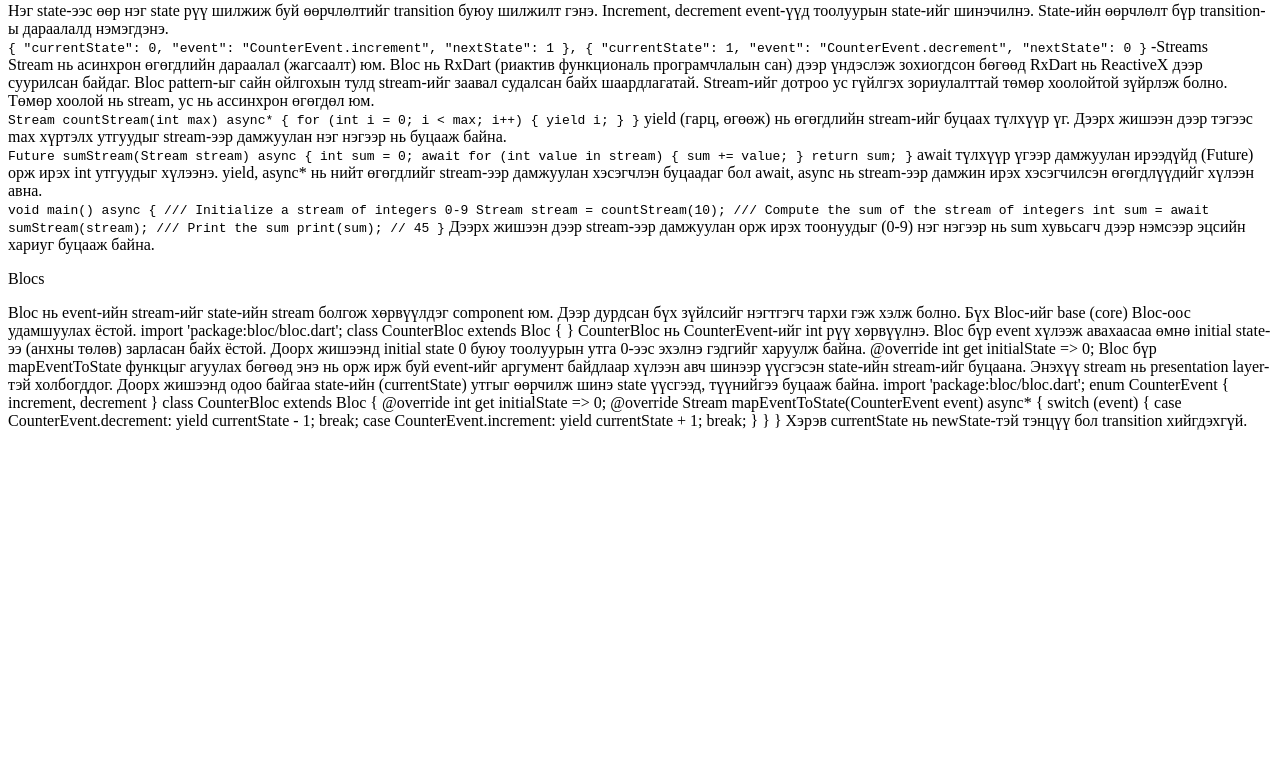
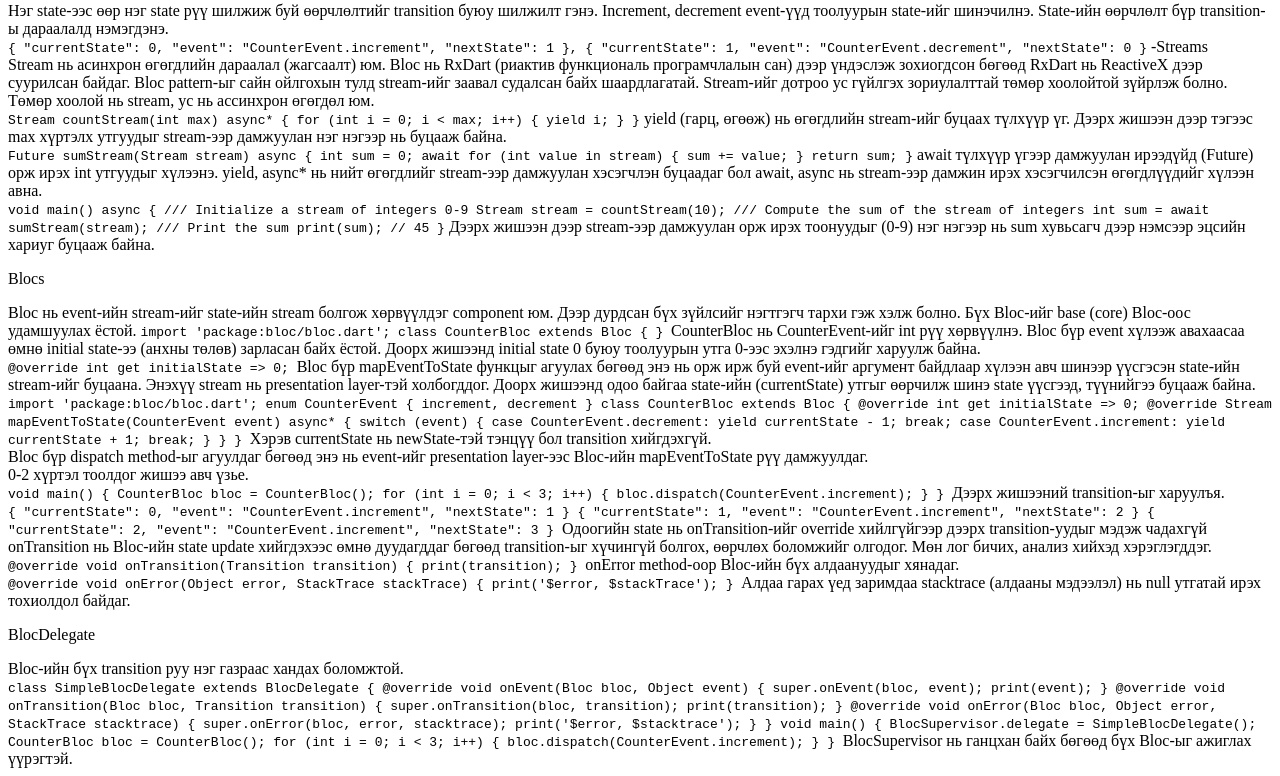
Before and after one commit to jargalbat/web, a plain HTML site: page bloc.html in a window 1280 px wide. Shown: the part 434-1210 px from the top of the page. Before the commit the page ends 880 px from the top, so only its background shows below. Drawn offline with Linux system fonts and the light colour scheme.

Commit message:
Update bloc.html

```diff
--- a/bloc.html
+++ b/bloc.html
@@ -62,19 +62,20 @@ await түлхүүр үгээр дамжуулан ирээдүйд (Future) о
 
 <p>Blocs<p/>
 Bloc нь event-ийн stream-ийг state-ийн stream болгож хөрвүүлдэг component юм. Дээр дурдсан бүх зүйлсийг нэгтгэгч тархи гэж хэлж болно. Бүх Bloc-ийг base (core) Bloc-оос удамшуулах ёстой.
-
+<code>
 import 'package:bloc/bloc.dart';
 
 class CounterBloc extends Bloc<CounterEvent, int> {
 
 }
-CounterBloc нь CounterEvent-ийг int рүү хөрвүүлнэ.
-Bloc бүр event хүлээж авахаасаа өмнө initial state-ээ (анхны төлөв) зарласан байх ёстой. Доорх жишээнд initial state 0 буюу тоолуурын утга 0-ээс эхэлнэ гэдгийг харуулж байна.
+</code>
+CounterBloc нь CounterEvent-ийг int рүү хөрвүүлнэ. Bloc бүр event хүлээж авахаасаа өмнө initial state-ээ (анхны төлөв) зарласан байх ёстой. Доорх жишээнд initial state 0 буюу тоолуурын утга 0-ээс эхэлнэ гэдгийг харуулж байна.<br>
+<code>
 @override
 int get initialState => 0;
-
-Bloc бүр mapEventToState функцыг агуулах бөгөөд энэ нь орж ирж буй event-ийг аргумент байдлаар хүлээн авч шинээр үүсгэсэн state-ийн stream-ийг буцаана. Энэхүү stream нь presentation layer-тэй холбогддог. Доорх жишээнд одоо байгаа state-ийн (currentState) утгыг өөрчилж шинэ state үүсгээд, түүнийгээ буцааж байна.
-import 'package:bloc/bloc.dart';
+</code>
+Bloc бүр mapEventToState функцыг агуулах бөгөөд энэ нь орж ирж буй event-ийг аргумент байдлаар хүлээн авч шинээр үүсгэсэн state-ийн stream-ийг буцаана. Энэхүү stream нь presentation layer-тэй холбогддог. Доорх жишээнд одоо байгаа state-ийн (currentState) утгыг өөрчилж шинэ state үүсгээд, түүнийгээ буцааж байна.<br>
+<code>import 'package:bloc/bloc.dart';
 
 enum CounterEvent { increment, decrement }
 
@@ -94,7 +95,89 @@ class CounterBloc extends Bloc<CounterEvent, int> {
     }
   }
 }
-Хэрэв currentState нь newState-тэй тэнцүү бол transition хийгдэхгүй.
+</code>
+Хэрэв currentState нь newState-тэй тэнцүү бол transition хийгдэхгүй.<br>
+Bloc бүр dispatch method-ыг агуулдаг бөгөөд энэ нь event-ийг presentation layer-ээс Bloc-ийн mapEventToState рүү дамжуулдаг.<br>
+0-2 хүртэл тоолдог жишээ авч үзье.<br>
+<code>void main() {
+  CounterBloc bloc = CounterBloc();
+
+  for (int i = 0; i < 3; i++) {
+      bloc.dispatch(CounterEvent.increment);
+  }
+}
+</code>
+Дээрх жишээний transition-ыг харуулъя.<br>
+<code>{
+  "currentState": 0,
+  "event": "CounterEvent.increment",
+  "nextState": 1
+}
+{
+  "currentState": 1,
+  "event": "CounterEvent.increment",
+  "nextState": 2
+}
+{
+  "currentState": 2,
+  "event": "CounterEvent.increment",
+  "nextState": 3
+}
+</code>
+Одоогийн state нь onTransition-ийг override хийлгүйгээр дээрх transition-уудыг мэдэж чадахгүй<br>
+onTransition нь Bloc-ийн state update хийгдэхээс өмнө дуудагддаг бөгөөд transition-ыг хүчингүй болгох, өөрчлөх боломжийг олгодог. Мөн лог бичих, анализ хийхэд хэрэглэгддэг.<br>
+<code>@override
+void onTransition(Transition<CounterEvent, int> transition) {
+    print(transition);
+}
+</code>
+onError method-оор Bloc-ийн бүх алдаануудыг хянадаг.<br>
+<code>
+@override
+void onError(Object error, StackTrace stackTrace) {
+    print('$error, $stackTrace');
+}
+</code>
+Алдаа гарах үед заримдаа stacktrace (алдааны мэдээлэл) нь null утгатай ирэх тохиолдол байдаг.<br>
+<p>BlocDelegate</p>
+Bloc-ийн бүх transition руу нэг газраас хандах боломжтой.<br>
+<code>
+class SimpleBlocDelegate extends BlocDelegate {
+  @override
+  void onEvent(Bloc bloc, Object event) {
+    super.onEvent(bloc, event);
+    print(event);
+  }
+
+  @override
+  void onTransition(Bloc bloc, Transition transition) {
+    super.onTransition(bloc, transition);
+    print(transition);
+  }
+
+  @override
+  void onError(Bloc bloc, Object error, StackTrace stacktrace) {
+    super.onError(bloc, error, stacktrace);
+    print('$error, $stacktrace');
+  }
+}
+
+void main() {
+  BlocSupervisor.delegate = SimpleBlocDelegate();
+  CounterBloc bloc = CounterBloc();
+
+  for (int i = 0; i < 3; i++) {
+    bloc.dispatch(CounterEvent.increment);
+  }
+}
+</code>
+BlocSupervisor нь ганцхан байх бөгөөд бүх Bloc-ыг ажиглах үүрэгтэй.<br>
+
+
+
+
+
+
 
 
 
```
